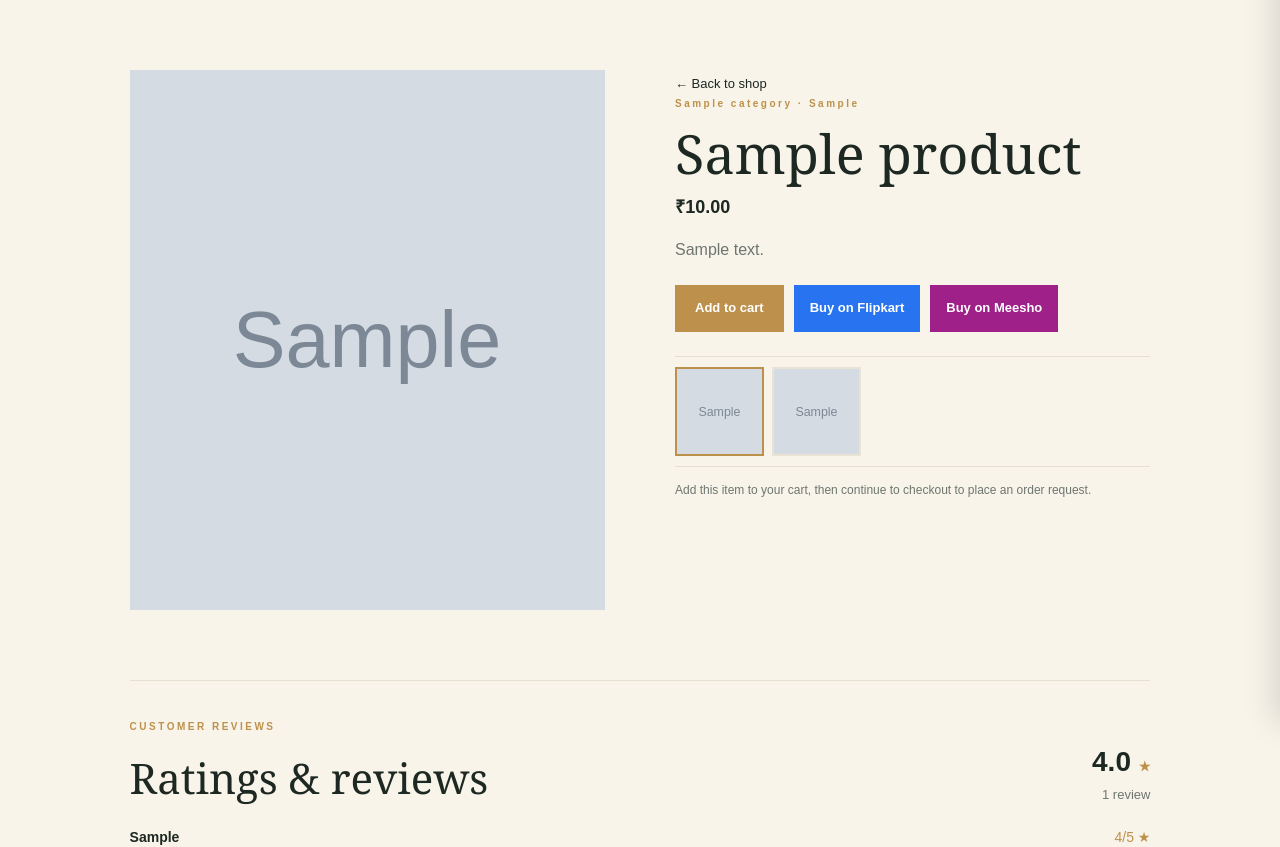
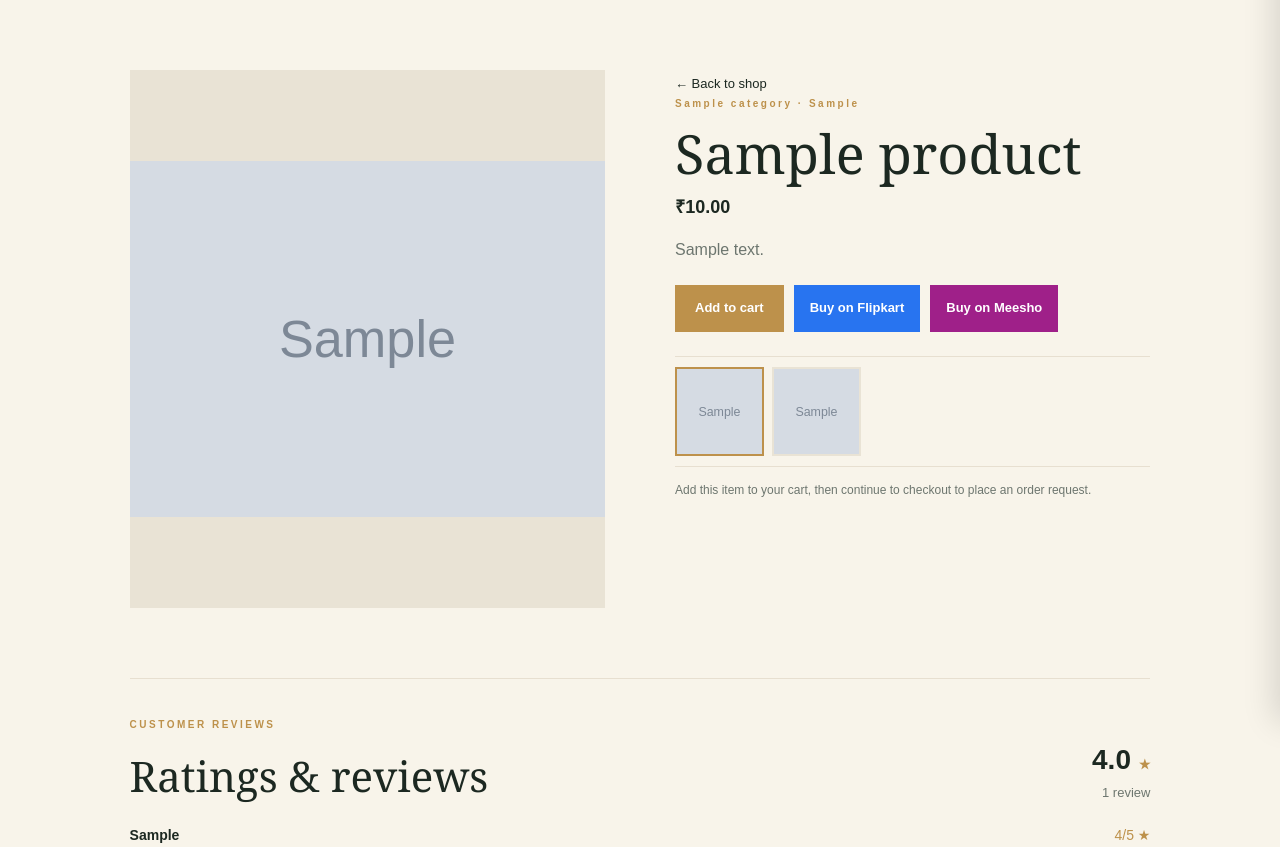
Before and after one commit to harvisdelights/harvis_delights_website, a Django app: a page that uses store/templates/store/base.html in a window 1280 px wide. Shown: the part 78-925 px from the top of the page. Run offline with Django 5.2, Linux system fonts and the light colour scheme; tables that the repository leaves empty hold one stand-in row (values such as "Sample post"); grey boxes marked "Sample" are stand-in pictures.

Commit message:
uploaded image adjustability

```diff
--- a/store/static/store/gallery.css
+++ b/store/static/store/gallery.css
@@ -1,9 +1,30 @@
 .product-gallery {
   min-width: 0;
+  align-self: start;
 }
 
 .gallery-main {
   width: 100%;
+  height: clamp(360px, 42vw, 540px);
+  overflow: hidden;
+  isolation: isolate;
+}
+
+/*
+ * Admin uploads can have any dimensions. Keep every image inside a predictable
+ * gallery frame so a tall portrait image cannot expand the detail grid into
+ * the reviews below it. `contain` preserves the complete pack/product image
+ * instead of cropping it; the existing neutral gallery background fills any
+ * spare space.
+ */
+.product-gallery .gallery-main img {
+  display: block;
+  width: 100%;
+  height: 100%;
+  max-width: 100%;
+  max-height: 100%;
+  object-fit: contain;
+  object-position: center;
 }
 
 .gallery-thumb {
@@ -34,3 +55,9 @@
   border-top: 1px solid var(--line);
   border-bottom: 1px solid var(--line);
 }
+
+@media (max-width: 720px) {
+  .product-gallery .gallery-main {
+    height: 350px;
+  }
+}
```
